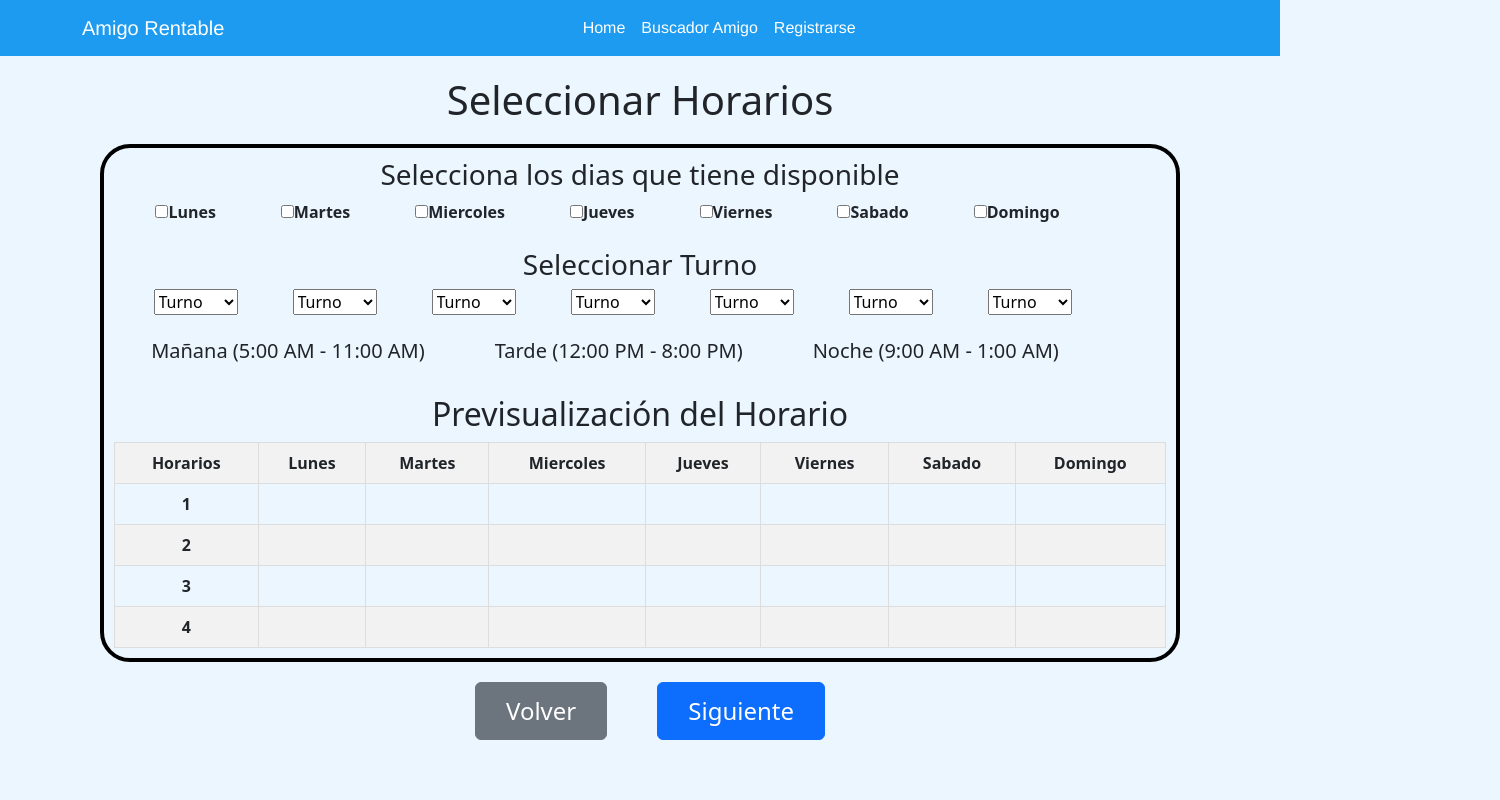
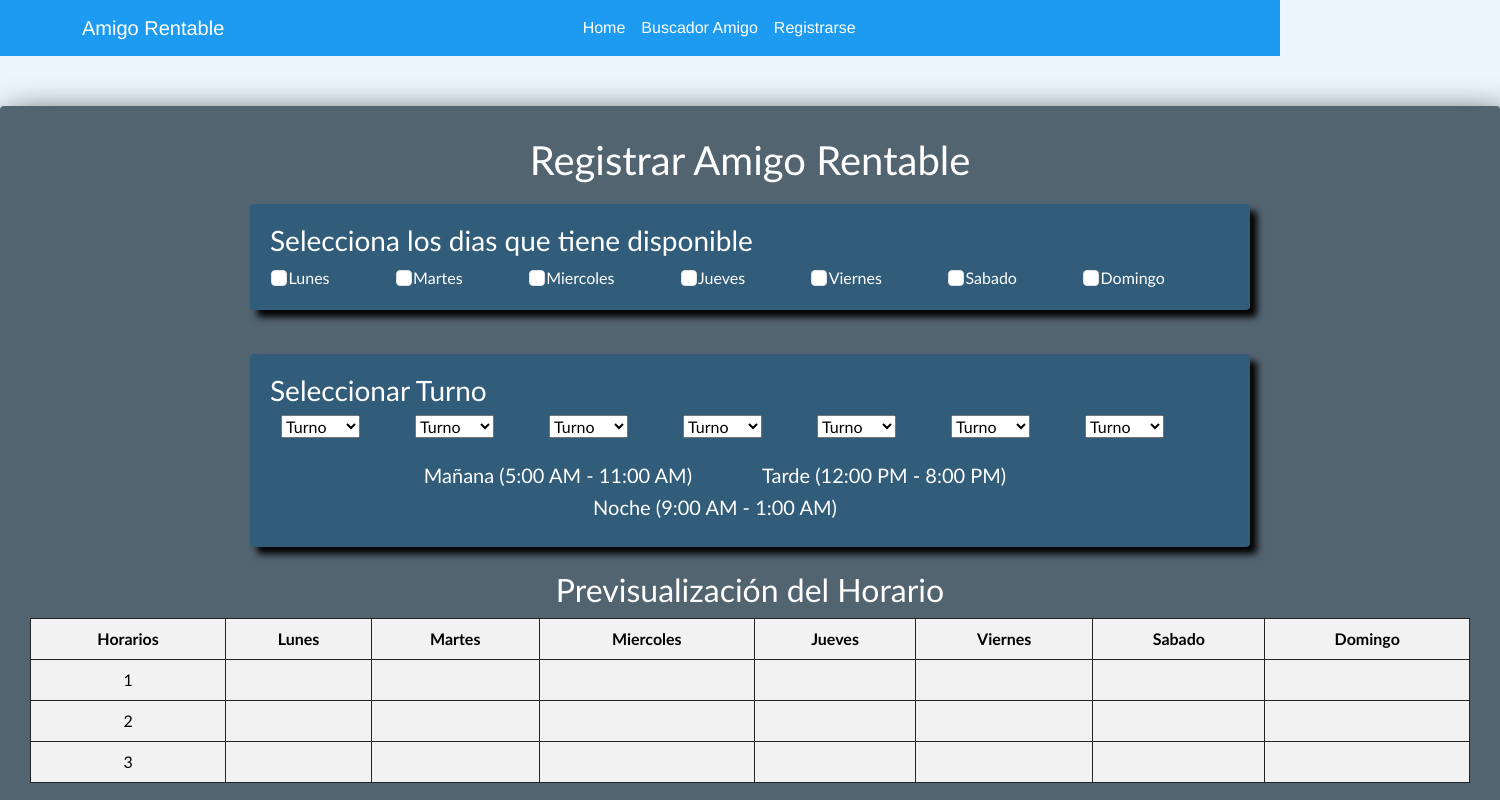
Before and after one commit to Emanuelpc/AppRentarAmigos, a React (Create React App) app in the folder cliente/: page /RegistrarHorarioAmigo in a window 1280 px wide. Shown: the top 800 px of the page, 1500 px wide, since content can reach past the window. Built offline with nearby package versions, Linux system fonts and the light colour scheme.

Commit message:
Registro Amigo Front End Finalizado

```diff
--- a/cliente/src/Componentes/DragAndDropImage.css
+++ b/cliente/src/Componentes/DragAndDropImage.css
@@ -1,15 +1,18 @@
 .drag-drop-container {
-    background-image: url('https://github.com/trananhtuat/react-drop-file-input/blob/main/src/assets/cloud-upload-regular-240.png?raw=true');
+    background-image: url('../Imagenes/ImagenDescargasFotosFondo.png');
     background-size: contain; /* Ajusta el tamaño de la imagen para que quepa dentro del contenedor */
     background-repeat: no-repeat; /* Evita que la imagen se repita */
     background-position: center; /* Centra la imagen */
-    width: 80%;
+    background-color: rgb(255, 255, 255);
+    width: 90%;
     min-height: 400px;
     border: 2px dashed #aaa;
     border-radius: 10px;
     padding: 20px;
     margin-top: 10px; /* Reducir el margen superior */
     margin-bottom: 10px; /* Reducir el margen inferior */
+    color: #000;
+    font-size: 22px;
   }
 
   .drag-drop-container img {
@@ -48,3 +51,21 @@
     font-size: 24px !important;
     padding: 10px 30px !important;
   }
+
+  .form-subirImagen{
+    width: 1000px;
+    background: #536471;
+    padding: 30px;
+    margin: auto;
+    margin-top: 50px;
+    margin-bottom: 50px;
+    border-radius: 4px;
+    font-family: 'calibri';
+    color: rgb(255, 255, 255);
+    box-shadow: 7px 13px 37px #000;
+  }
+
+  .form-subirImagen h3 {
+    font-size: 22px;
+    margin-bottom: 20px;
+  }
--- a/cliente/src/Componentes/DragAndDropImage.jsx
+++ b/cliente/src/Componentes/DragAndDropImage.jsx
@@ -9,7 +9,7 @@ const DragAndDropImage = ({ Nombre, Apellido, CorreoElectronico, Password, fecha
   const [showAlert, setShowAlert] = useState(false);
   const [showMaxImagesAlert, setShowMaxImagesAlert] = useState(false);
   const [isDragging, setIsDragging] = useState(false);
-  const MAX_IMAGES = 5;
+  const MAX_IMAGES = 4;
   const resizeImage = (file) => {
     return new Promise((resolve, reject) => {
       const reader = new FileReader();
@@ -60,20 +60,27 @@ const DragAndDropImage = ({ Nombre, Apellido, CorreoElectronico, Password, fecha
     const files = Array.from(e.dataTransfer.files);
     const imageFiles = files.filter(file => file.type.startsWith('image/'));
 
-    // Verifica si el número total de imágenes excede el límite máximo
     if (images.length + imageFiles.length > MAX_IMAGES) {
-      setShowMaxImagesAlert(true); // Muestra el modal de alerta por exceso de imágenes
-      return; // Evita agregar más imágenes
+      setShowMaxImagesAlert(true);
+      return;
     }
 
     try {
       const resizedImages = await Promise.all(imageFiles.map(file => resizeImage(file)));
-      const imageDataUrls = resizedImages.map(blob => URL.createObjectURL(blob));
-      setImages(prevImages => [...prevImages, ...imageDataUrls]);
+      const imageData = resizedImages.map(blob => ({
+        imageUrl: URL.createObjectURL(blob),
+        id: Math.random().toString(36).substr(2, 9) // Generar un ID único para la imagen
+      }));
+      setImages(prevImages => [...prevImages, ...imageData]);
     } catch (error) {
       console.error("Error al redimensionar imágenes:", error);
     }
   };
+
+  const handleImageRemove = (idToRemove) => {
+    setImages(prevImages => prevImages.filter(image => image.id !== idToRemove));
+  };
+
 
 
   const handleDragOver = (e) => {
@@ -90,9 +97,7 @@ const DragAndDropImage = ({ Nombre, Apellido, CorreoElectronico, Password, fecha
     setIsDragging(false); // Cuando se sale del área de drop, desactivamos el estado de arrastre
   };
 
-  const handleImageRemove = (index) => {
-    setImages(prevImages => prevImages.filter((_, i) => i !== index));
-  };
+
 
   const handleSaveImages = () => {
     // Aquí podrías enviar las imágenes al servidor para guardarlas
@@ -108,6 +113,9 @@ const DragAndDropImage = ({ Nombre, Apellido, CorreoElectronico, Password, fecha
 
   return (
     <Container>
+      <form className='form-subirImagen'>
+      <h1>Registrar Amigo Rentable</h1>
+      <h3 style={{ textAlign: 'left' }}>Registrar Fotos para el perfil Amigo</h3>
       <Row>
         <Col>
           <div
@@ -118,20 +126,22 @@ const DragAndDropImage = ({ Nombre, Apellido, CorreoElectronico, Password, fecha
             onDragLeave={handleDragLeave}
           >
             {images.map((image, index) => (
-              <div key={index} className="image-container">
+              <div key={image.id} className="image-container">
                 <img
-                  src={image}
+                  src={image.imageUrl}
                   alt="Dropped"
                 />
                 <button
                   className="btn btn-danger btn-sm remove-button"
-                  onClick={() => handleImageRemove(index)}
+                  onClick={() => handleImageRemove(image.id)}
                 >
                   X
                 </button>
               </div>
             ))}
-            {images.length === 0 && <p>Drag & Drop images here  </p>}
+
+
+            {images.length === 0 && <p>Arrastra y suelta imágenes aquí</p>}
 
           </div>
         </Col>
@@ -159,6 +169,7 @@ const DragAndDropImage = ({ Nombre, Apellido, CorreoElectronico, Password, fecha
           </Link>
         </Col>
       </Row>
+      </form>
 
 
 
@@ -182,7 +193,7 @@ const DragAndDropImage = ({ Nombre, Apellido, CorreoElectronico, Password, fecha
           <Modal.Title>Alerta</Modal.Title>
         </Modal.Header>
         <Modal.Body>
-          No se pueden agregar más de 5 imágenes.
+          No se pueden agregar más de 4 Fotos.
         </Modal.Body>
         <Modal.Footer>
           <Button variant="secondary" onClick={() => setShowMaxImagesAlert(false)}>
--- a/cliente/src/RegistrarDatosAmigo.jsx
+++ b/cliente/src/RegistrarDatosAmigo.jsx
@@ -81,8 +81,6 @@ function RegistrarDatosAmigo() {
 
           <input className={`controls ${camposIncompletos.includes('correo') ? 'campos-incompletos' : ''}`} type="email" name="correo" id="correo" onChange={(event)=> setCorreoElectronico(event.target.value)} placeholder="Ingrese su Correo" required />
           <br></br>
-
-
           <input className={`controls ${camposIncompletos.includes('password') ? 'campos-incompletos' : ''}`} type="password" name="password" id="password" onChange={(event)=> setPassword(event.target.value)} placeholder="Ingrese su Contraseña" required/>
           <br></br>
 
--- a/cliente/src/RegistrarFotosAmigo.jsx
+++ b/cliente/src/RegistrarFotosAmigo.jsx
@@ -14,7 +14,6 @@ function RegistrarFotosAmigo() {
   return (
     <div>
       <Navbar/>
-      <h1 style={{ marginBottom: '-10px' }}>Subir Fotos para el Perfil</h1>
       <div className="center-container">
       <DragAndDropImage
           Nombre={Nombre}
--- a/cliente/src/RegistrarHorarioAmigo.css
+++ b/cliente/src/RegistrarHorarioAmigo.css
@@ -14,6 +14,7 @@
   .datagrid-container {
     width: 100%;
     overflow-x: auto;
+    color: #000;
   }
 
   .datagrid {
@@ -24,22 +25,51 @@
   .datagrid th,
   .datagrid td {
     padding: 8px;
-    border: 1px solid #ddd;
+    border: 1px solid #212525;
   }
 
   .datagrid th {
+    background-color: #f2f2f2 ;
+  }
+
+  .datagrid tbody tr:nth-child(even) {
+    background-color: #f2f2f2 ;
+  }
+  .datagrid tbody tr:nth-child(odd) {
     background-color: #f2f2f2;
   }
 
-  .datagrid tbody tr:nth-child(even) {
-    background-color: #f2f2f2;
+
+  .form-horarios{
+    width: 1500px;
+    background: #536471;
+    padding: 30px;
+    margin: auto;
+    margin-top: 50px;
+    margin-bottom: 50px;
+    border-radius: 4px;
+    font-family: 'calibri';
+    color: rgb(255, 255, 255);
+    box-shadow: 7px 13px 37px #000;
   }
-  .border3 {
-    font-weight: bold;  /*Darle negrita a las letras de los checkbox*/
-    border: 4px solid black; /*crear un recuadro color negro*/
-    padding: 10px;
-    margin: 20px auto;
-    border-radius: 30px;/*suavizar los bordes */
-    margin-left: 100px;/* Ajustar el margen horizontal derecho*/
-    margin-right: 100px;/*Ajustar el margen horizontal izquiero*/
+  .custom-cancel-button,
+  .custom-next-button {
+  margin-top: 20px;
   }
+
+  .form-register h3 {
+    font-size: 22px;
+    margin-bottom: 20px;
+  }
+  .form-seleccion{
+    margin-bottom: 20px; /* Puedes ajustar este valor según tu preferencia */
+    width: 1000px;
+    background: #315c7a;
+    padding: 20px;
+    margin: auto;
+    margin-top: 20px;
+    border-radius: 4px;
+    font-family: 'calibri';
+    color: rgb(255, 255, 255);
+    box-shadow: 7px 7px 7px #000;
+  }
--- a/cliente/src/RegistrarHorarioAmigo.jsx
+++ b/cliente/src/RegistrarHorarioAmigo.jsx
@@ -2,7 +2,7 @@ import Navbar from "./Componentes/Navbar";
 import './RegistrarHorarioAmigo.css';
 import React from "react";
 import {  Link ,useLocation} from 'react-router-dom';
-import { Button } from 'react-bootstrap';
+import { Button ,FormCheck } from 'react-bootstrap';
 
 function RegistrarHorarioAmigo() {
 
@@ -16,43 +16,46 @@ function RegistrarHorarioAmigo() {
   jueves:'',viernes:'',sabado:'',domingo:'' },
   { id: 3, lunes: '', martes: '', miercoles: '',
   jueves:'',viernes:'',sabado:'',domingo:'' },
-  { id: 4, lunes: '', martes: '', miercoles: '',
-  jueves:'',viernes:'',sabado:'',domingo:'' },
     // contenedor de datos para la tabla
   ];
     return (
       <div>
         <Navbar/>
-      <h1>Seleccionar Horarios</h1>
-      <div class = "border3">
-      <h3>Selecciona los dias que tiene disponible</h3>
+      <form className="form-horarios">
+      <h1>Registrar Amigo Rentable </h1>
           <div className="Checkbox">
             <form>
-            <input type="checkbox" id="lunes" name="lunes" value="lunes"/>
+            <form className="form-seleccion">
+            <h3 style={{ textAlign: 'left' }}>Selecciona los dias que tiene disponible</h3>
+            <div className="d-flex">
+            <FormCheck type="checkbox" id="lunes" name="lunes" value="lunes"/>
             <label for="lunes">Lunes</label>
 
-            <input type="checkbox" id="martes" name="martes" value="martes"/>
+            <FormCheck type="checkbox" id="martes" name="martes" value="martes"/>
             <label for="martes"> Martes</label>
 
-            <input type="checkbox" id="miercoles" name="miercoles" value="miercoles"/>
+            <FormCheck type="checkbox" id="miercoles" name="miercoles" value="miercoles"/>
             <label for="miercoles"> Miercoles</label>
 
-            <input type="checkbox" id="jueves" name="jueves" value="jueves"/>
+            <FormCheck type="checkbox" id="jueves" name="jueves" value="jueves"/>
             <label for="jueves"> Jueves</label>
 
-            <input type="checkbox" id="viernes" name="viernes" value="viernes"/>
+            <FormCheck type="checkbox" id="viernes" name="viernes" value="viernes"/>
             <label for="viernes"> Viernes</label>
 
-            <input type="checkbox" id="sabado" name="sabado" value="sabado"/>
+            <FormCheck type="checkbox" id="sabado" name="sabado" value="sabado"/>
             <label for="sabado"> Sabado</label>
 
-            <input type="checkbox" id="domingo" name="domingo" value="domingo"/>
+            <FormCheck  type="checkbox" id="domingo" name="domingo" value="domingo"/>
             <label for="domingo"> Domingo</label>
 
             <br></br>
+            </div>
+            </form>
             <br></br>
+            <form className="form-seleccion">
 
-            <h3>Seleccionar Turno</h3>
+            <h3 style={{ textAlign: 'left' }}>Seleccionar Turno</h3>
             <div className = "Turnos">
                   <select name="Lunes" id="1">
                     <option selected>Turno</option>
@@ -103,15 +106,15 @@ function RegistrarHorarioAmigo() {
                     <option value="3">Noche</option>
                   </select>
             </div>
-            </form>
+
             <br></br>
               <div className="Horarios">
                   <h5>Mañana (5:00 AM - 11:00 AM)</h5>
                   <h5>Tarde (12:00 PM - 8:00 PM)</h5>
                   <h5>Noche (9:00 AM - 1:00 AM)</h5>
               </div>
-          </div>
-
+            </form>
+          </form>
           <div>
             <br></br>
               <h2>Previsualización del Horario </h2>
@@ -162,13 +165,14 @@ function RegistrarHorarioAmigo() {
                 fechaNacimiento,
                 Genero,
                 aboutMe,
-                seleccionPrecio
+                seleccionPrecio,
+                images
               }
             }}>
                 <Button variant = "primary" className="custom-next-button">Siguiente</Button>
             </Link>
           </div>
-
+          </form>
           </div>
     );
   }
--- a/cliente/src/RegistrarUbicacionAmigo.jsx
+++ b/cliente/src/RegistrarUbicacionAmigo.jsx
@@ -18,8 +18,8 @@ function RegistrarUbicacionAmigo() {
   const [termsAndConditionsText, setTermsAndConditionsText] = useState(""); // Estado local para el texto de términos y condiciones
 
   const location = useLocation();
-  const {Nombre, Apellido,CorreoElectronico,Password,fechaNacimiento,Genero,seleccionPrecio,aboutMe} = location.state?.data ||{};
-  console.log(Nombre, Apellido,CorreoElectronico,Password,fechaNacimiento,Genero,seleccionPrecio,aboutMe)
+  const {Nombre, Apellido,CorreoElectronico,Password,fechaNacimiento,Genero,seleccionPrecio,aboutMe,images} = location.state?.data ||{};
+  console.log(Nombre, Apellido,CorreoElectronico,Password,fechaNacimiento,Genero,seleccionPrecio,aboutMe,images)
 
   // Función para obtener la lista de Departamentos del backend
   const getDepartamentos = () => {
```
Also changed, not shown: cliente/src/Imagenes/ImagenDescargasFotosFondo.png (added).
